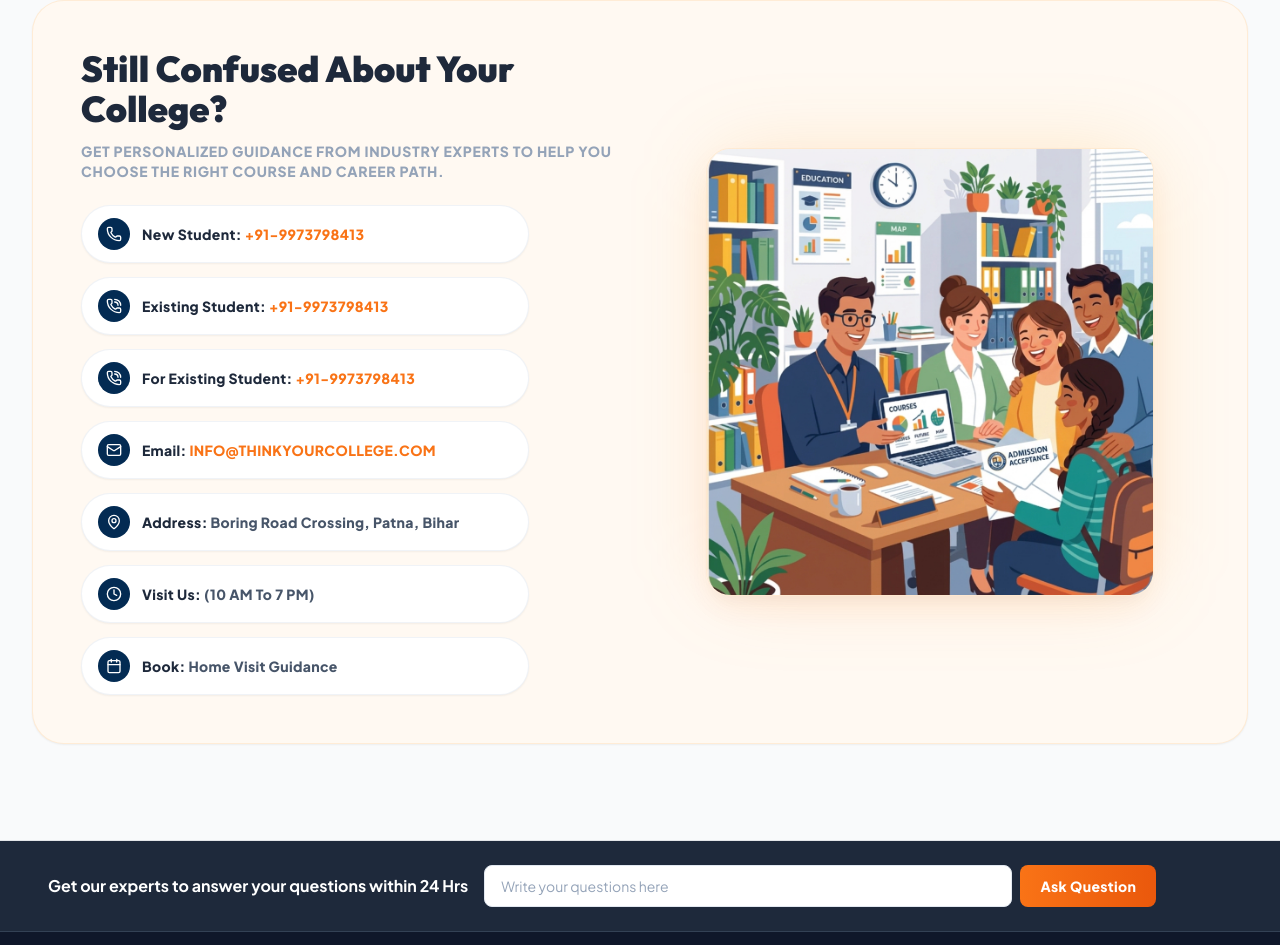
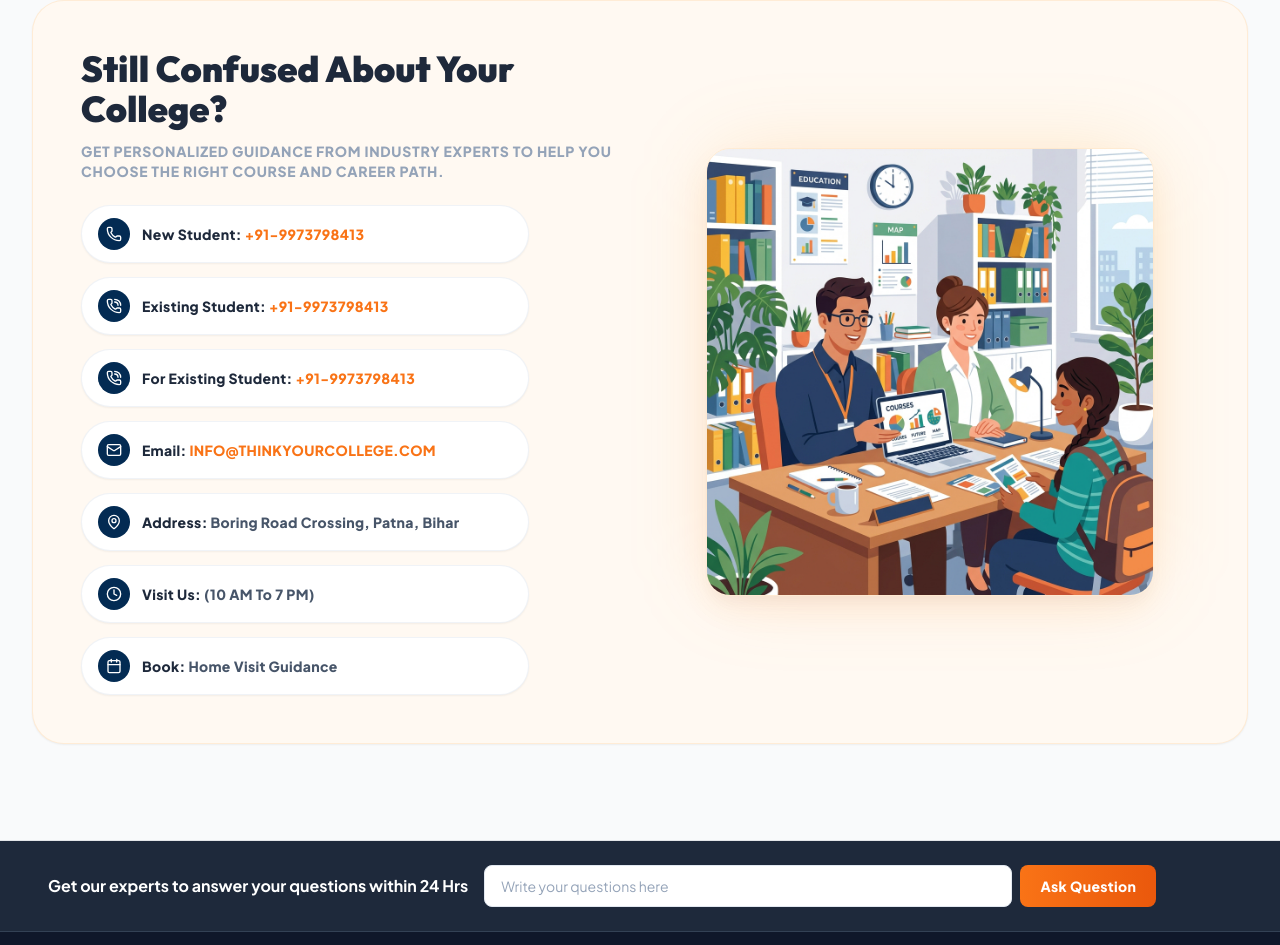
Before and after one commit to 08Satyamkumar/Think_Your_College, a Next.js app: page / in a window 1280 px wide. Shown: the part 4699-5644 px from the top of the page. Built offline with nearby package versions, Linux system fonts and the light colour scheme.

Commit message:
design: generate step 2 (handshake) and step 3 (admission done) counseling illustration cartoons and implement 2s crossfading slideshow loop

```diff
--- a/src/app/page.tsx
+++ b/src/app/page.tsx
@@ -538,6 +538,13 @@ export default function HomePage() {
   ];
   const [activeBiharBg, setActiveBiharBg] = useState(0);
 
+  const counselingSlides = [
+    "/images/counseling_cartoon_1.jpg",
+    "/images/counseling_cartoon_2.jpg",
+    "/images/counseling_cartoon_3.jpg"
+  ];
+  const [activeCounselingSlide, setActiveCounselingSlide] = useState(0);
+
   useEffect(() => {
     const timer = setInterval(() => {
       setActiveSlide((prev) => (prev + 1) % heroSlides.length);
@@ -552,17 +559,10 @@ export default function HomePage() {
     return () => clearInterval(timer);
   }, []);
 
-  const counselingSlides = [
-    "/images/counseling_cartoon_1.jpg",
-    "/images/counseling_cartoon_2.jpg",
-    "/images/counseling_cartoon_3.jpg"
-  ];
-  const [activeCounselingSlide, setActiveCounselingSlide] = useState(0);
-
   useEffect(() => {
     const timer = setInterval(() => {
       setActiveCounselingSlide((prev) => (prev + 1) % counselingSlides.length);
-    }, 3000);
+    }, 2000);
     return () => clearInterval(timer);
   }, []);
 
@@ -2665,16 +2665,14 @@ export default function HomePage() {
             {/* 3D Glow halo behind the card to integrate it into the saffron backdrop */}
             <div className="absolute inset-2 bg-gradient-to-tr from-orange-400/20 to-amber-500/20 rounded-[32px] blur-2xl group-hover/img:scale-105 group-hover/img:blur-3xl transition-all duration-500" />
 
-            {/* Stacking the images for a smooth crossfade effect */}
+            {/* The Image Cards Slideshow */}
             {counselingSlides.map((slide, idx) => (
               <img
                 key={slide}
                 src={slide}
-                alt={`Expert Counseling Guidance ${idx + 1}`}
-                className={`absolute inset-0 w-full h-full object-contain rounded-[24px] border border-orange-200/30 shadow-[0_15px_30px_rgba(244,121,32,0.06),0_10px_15px_-5px_rgba(0,0,0,0.04)] transition-all duration-1000 ease-in-out hover:scale-[1.02] hover:-translate-y-1 ${
-                  idx === activeCounselingSlide
-                    ? "opacity-100 z-10"
-                    : "opacity-0 z-0 pointer-events-none"
+                alt="Expert Counseling Guidance"
+                className={`absolute inset-0 w-full h-full object-contain rounded-[24px] border border-orange-200/30 shadow-[0_15px_30px_rgba(244,121,32,0.06),0_10px_15px_-5px_rgba(0,0,0,0.04)] hover:scale-[1.02] hover:-translate-y-1 transition-all duration-500 ease-in-out ${
+                  idx === activeCounselingSlide ? "z-20 opacity-100" : "z-10 opacity-0"
                 }`}
               />
             ))}
```
Also changed, not shown: public/images/counseling_cartoon_2.jpg, public/images/counseling_cartoon_3.jpg.
